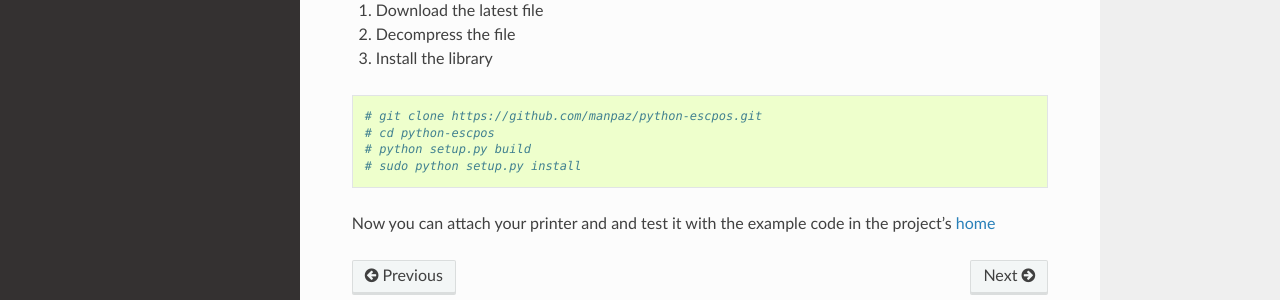
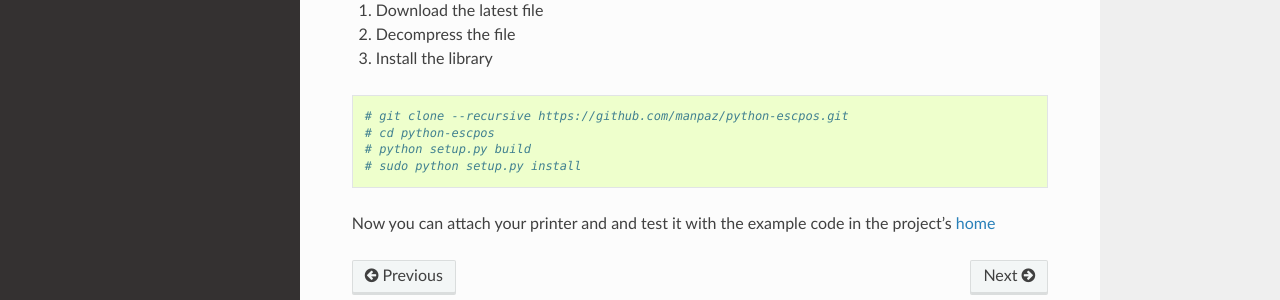
Before and after one commit to python-escpos/python-escpos, a Sphinx documentation site: the page built from doc/user/raspi.rst, in a window 1280 px wide and 900 px high, scrolled down 821 px. Shown: the part 475-775 px from the top of the window. Built offline with Sphinx 7.4.7 and the Read the Docs theme 2.0.0, drawn with Linux system fonts in a browser that asks for light colours; pages that are not in the unit, such as notebooks, are missing from menus; the version number could not be read and is left out.

Commit message:
Update raspi.rst

```diff
--- a/doc/user/raspi.rst
+++ b/doc/user/raspi.rst
@@ -64,7 +64,7 @@ If you have installed pyusb for libusb-1.0 then you need to:
 
 ::
 
-    # git clone https://github.com/manpaz/python-escpos.git
+    # git clone --recursive https://github.com/manpaz/python-escpos.git
     # cd python-escpos
     # python setup.py build
     # sudo python setup.py install
```
